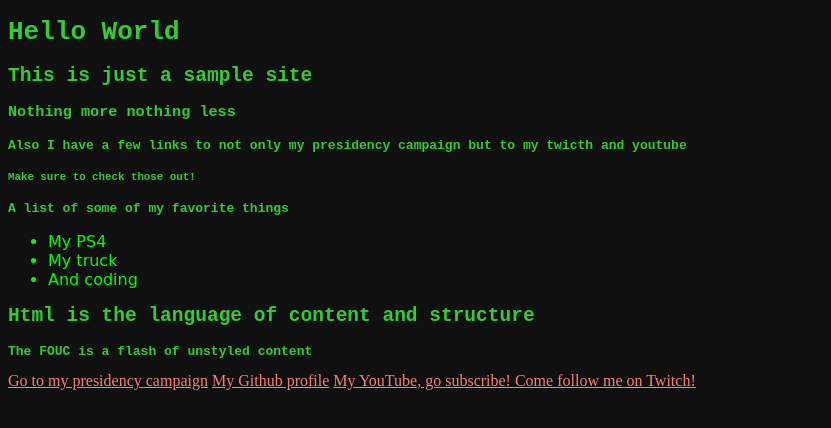
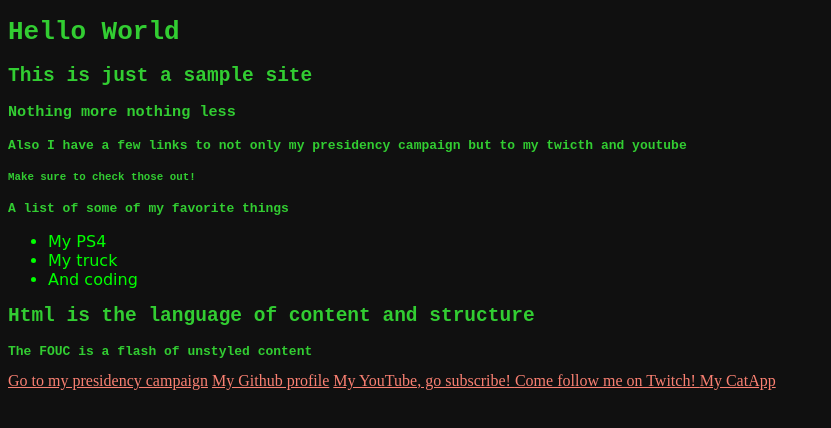
Before and after one commit to AlexTheGreat210/alexthegreat210.github.io, a plain HTML site: page index.html in a window 1280 px wide. Shown: the whole page, without its empty margins (0-831 px from the left). Drawn offline with Linux system fonts and the light colour scheme.

Commit message:
added link in my Index.html to cat.html

```diff
--- a/index.html
+++ b/index.html
@@ -45,5 +45,6 @@
 <a href="https://github.com/AlexTheGreat210">My Github profile</a>
 <a href="https://www.youtube.com/channel/UCuZuRllM7Edd1dH_oq9f77Q">My YouTube, go subscribe!
 <a href="https://www.twitch.tv/imovingtarget210">Come follow me on Twitch!
+  <a href="cat.html">My CatApp</a>
 </body>
 </html>
```
